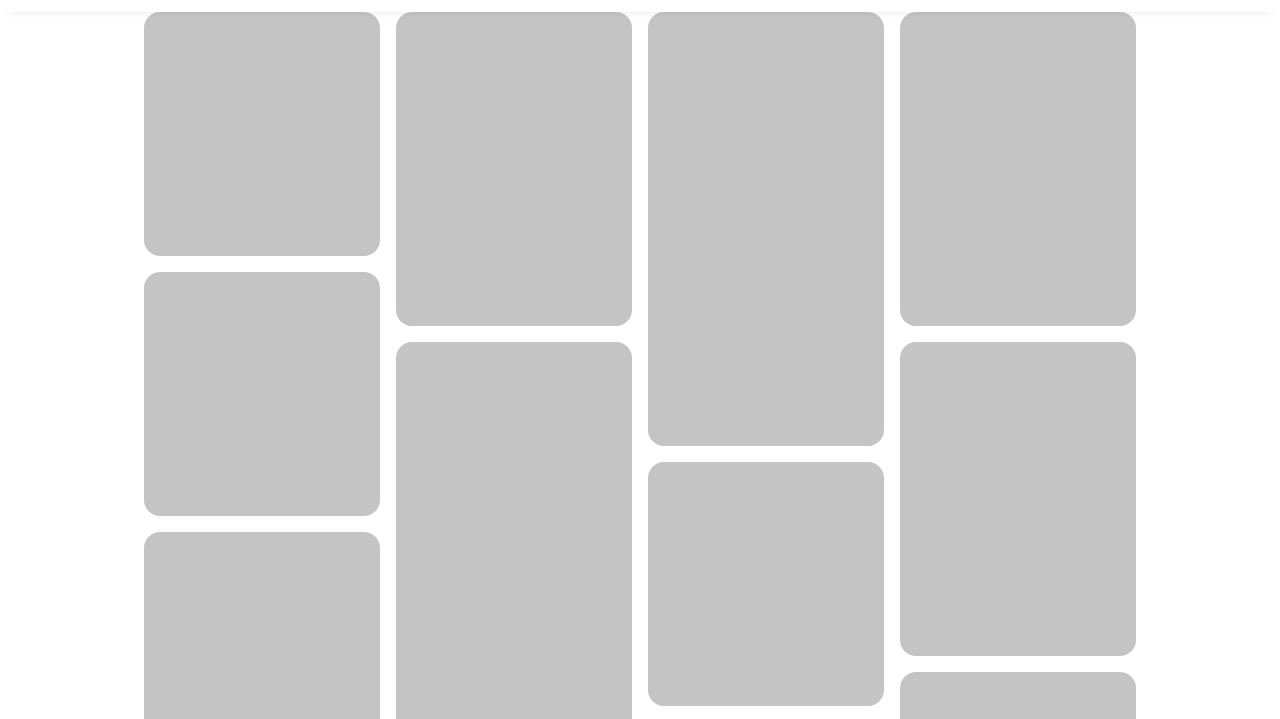
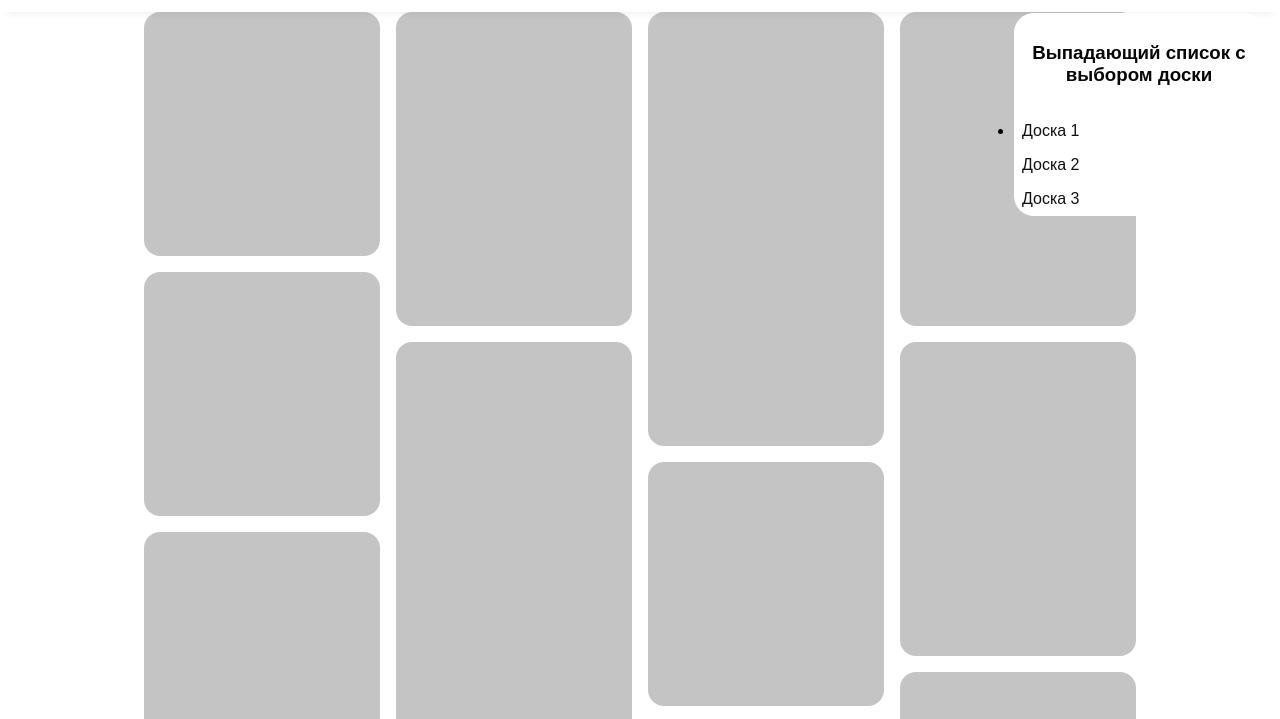
Before and after one commit to 111Bakhmat/Pinterest, a website built with Parcel: page src/index.html in a window 1280 px wide. Both pictures are taken after a click on the button 1252 px from the left and 40 px from the top of the page. Shown: the part 68-787 px from the top of the page. Built offline with nearby package versions, Linux system fonts and the light colour scheme; no server answers; files whose address does not match are found by name.

Commit message:
add dropdown-list

```diff
--- a/src/index.html
+++ b/src/index.html
@@ -9,6 +9,7 @@
     <link rel="apple-touch-icon" href="images/favicon.png" />
     <link rel="stylesheet" href="./scss/menu.scss" />
     <link rel="stylesheet" href="./scss/main.scss" />
+    <link rel="stylesheet" href="./scss/dropdown-list.scss" />
     <title>Pinterest</title>
   </head>
   <body>
@@ -124,6 +125,17 @@
               ></path>
             </svg>
           </button>
+                                                    <!-- Выпадающий список -->
+          <div id="drop-menu" class="dropdown">
+            <div class="dropdown-wrap">
+              <h3 class="dropdown-text">Выпадающий список с выбором доски</h3>
+              <ul class="dropdown-item">
+                <li class="dropdown-list"><a href="#" class="dropdown-link">Доска 1</a></li
+                <li class="dropdown-list"><a href="#" class="dropdown-link">Доска 2</a></li
+                <li class="dropdown-list"><a href="#" class="dropdown-link">Доска 3</a></li
+              </ul>
+            </div>
+          </div>
         </div>
       </div>
     </section>
@@ -964,5 +976,6 @@
       </div>
     </section>
     <script type="module" src="js/script.js"></script>
+    <script src="js/dropdown-list.js"></script>
   </body>
 </html>
--- /dev/null
+++ b/src/js/dropdown-list.js
@@ -0,0 +1,12 @@
+let menuButton = document.querySelector(".btn-drop-down");
+let dropMenu = document.getElementById("drop-menu");
+
+menuButton.addEventListener("click", function () {
+  dropMenu.classList.toggle("dropdown");
+});
+document.addEventListener("click", (event) => {
+  let dropMenu = document.getElementById("drop-menu");
+  if (!dropMenu.contains(event.target) && !menuButton.contains(event.target)) {
+    dropMenu.classList.add("dropdown");
+  }
+});
--- /dev/null
+++ b/src/scss/dropdown-list.scss
@@ -0,0 +1,40 @@
+.dropdown {
+  display: none;
+}
+.dropdown-wrap {
+  min-width: 250px;
+  border-radius: 1px solid #123;
+  background-color: #fff;
+  border-radius: 20px;
+  display: flex;
+  flex-direction: column;
+  position: absolute;
+  top: 65px;
+  right: 0;
+}
+.dropdown-text {
+  color: rgb(7, 7, 7);
+  padding: 10px 15px;
+  text-align: center;
+}
+.dropdown-link {
+  color: #111;
+  text-decoration: none;
+  padding: 8px;
+  display: block;
+  &:hover {
+    background-color: #ddd;
+    padding: 8px;
+    border-radius: 8px;
+  }
+}
+
+.dropdown-item {
+  display: flex;
+  flex-direction: column;
+  padding: 0px;
+  margin: 0px;
+}
+.dropdown-list {
+  font-size: 16px;
+}
--- a/src/scss/menu.scss
+++ b/src/scss/menu.scss
@@ -13,8 +13,9 @@ body {
   font-family: arial, sans-serif;
 }
 
-html, body {
-  height: 100%
+html,
+body {
+  height: 100%;
 }
 
 button {
@@ -22,7 +23,7 @@ button {
 }
 
 a {
-  text-decoration: none
+  text-decoration: none;
 }
 
 img {
@@ -51,7 +52,6 @@ img {
   }
 
   .logo {
-
     .logo__wrap {
       width: 25px;
       padding: 10px;
@@ -59,7 +59,6 @@ img {
       border-radius: 50%;
       display: flex;
       justify-content: center;
-
     }
 
     .logo__wrap:hover {
@@ -74,7 +73,6 @@ img {
     cursor: pointer;
     user-select: none;
     border-radius: 40px;
-
   }
 
   .create {
@@ -127,6 +125,7 @@ img {
   display: flex;
   justify-content: center;
   align-items: center;
+  position: relative;
 }
 
 .btn-bell svg:focus,
@@ -162,13 +161,12 @@ img {
   border-radius: 50%;
 }
 
-
 .btn-container .btn {
   width: 14px;
   padding: 5px;
 }
 
-.btn-container .btn-search-mobile{
+.btn-container .btn-search-mobile {
   display: none;
 }
 
@@ -216,21 +214,21 @@ img {
     justify-content: flex-end;
     flex-grow: 1;
   }
-  .btn-container .btn-search-mobile{
+  .btn-container .btn-search-mobile {
     display: block;
   }
-  .menu .logo .logo__wrap{
+  .menu .logo .logo__wrap {
     padding: 0;
-    margin-right: 10px;;
+    margin-right: 10px;
   }
-  .menu .menu-mobile-box{
+  .menu .menu-mobile-box {
     padding: 0;
   }
-  .menu .menu-mobile-box:after{
+  .menu .menu-mobile-box:after {
     top: 4px;
     right: 0;
   }
-  .btn-container button{
+  .btn-container button {
     width: 36px;
     height: 36px;
   }
```
Also changed, not shown: 1 other file.
